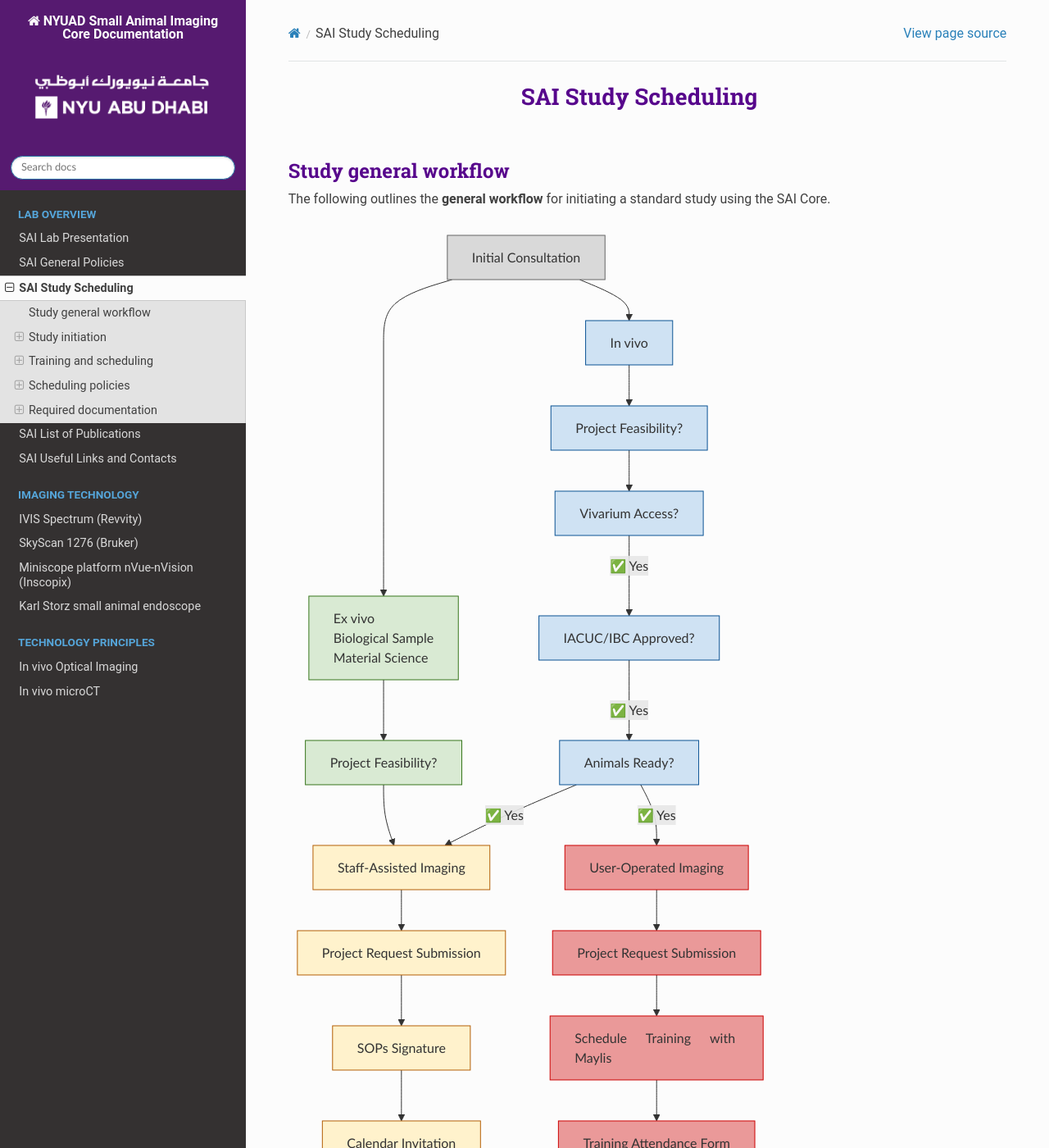
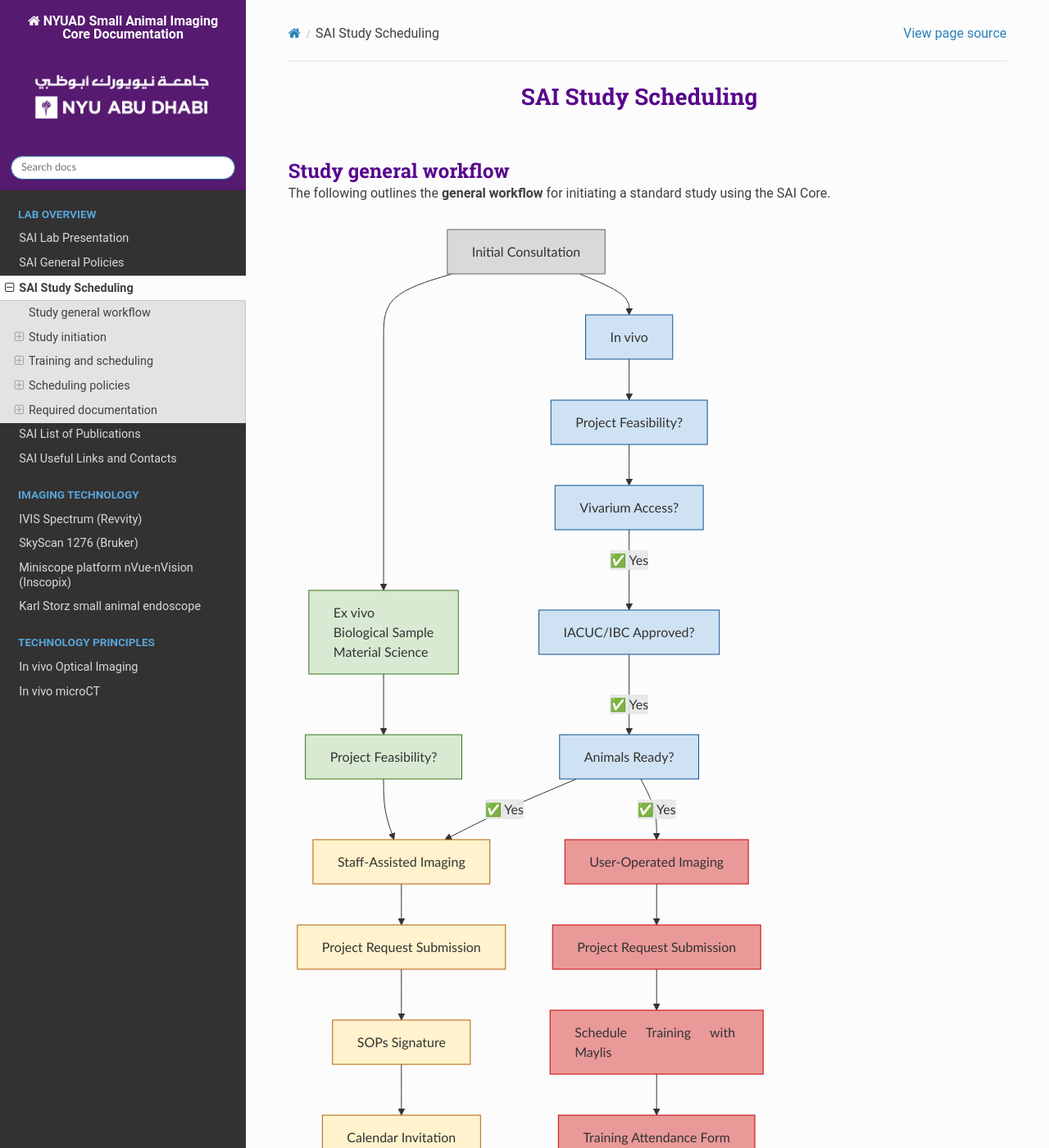
Before and after one commit to BioMedicalImaging-Core-NYUAD/smallanimalimaging-lab-documentation, a Sphinx documentation site: the page built from docs/source/1-lab-overview/SAI_scheduling.rst, in a window 1280 px wide and 1400 px high. Shown: the whole window at 82% size. Built offline with Sphinx 7.4.7 and the Read the Docs theme 3.1.0, drawn with Linux system fonts in a browser that asks for light colours.

Commit message:
font, styling

```diff
--- a/docs/source/_static/custom.css
+++ b/docs/source/_static/custom.css
@@ -34,7 +34,7 @@
     color: #57068c !important;         /* Deep Purple */
     font-weight: bold !important;
     margin-top: 1.5em !important;
-    margin-bottom: 0.3em !important;
+    margin-bottom: 0em !important;
 }
 
 .rst-content h3 {
@@ -42,7 +42,7 @@
     color: #8a51af !important;
     font-weight: bold !important;
     margin-top: 1.5em !important;
-    margin-bottom: 0.3em !important;
+    margin-bottom: 0em !important;
 }
 
 .rst-content h4 {
@@ -50,5 +50,5 @@
     color: #7f7f7c !important;
     font-weight: bold !important;
     margin-top: 1.5em !important;
-    margin-bottom: 0.3em !important;
+    margin-bottom: 0em !important;
 }
```
